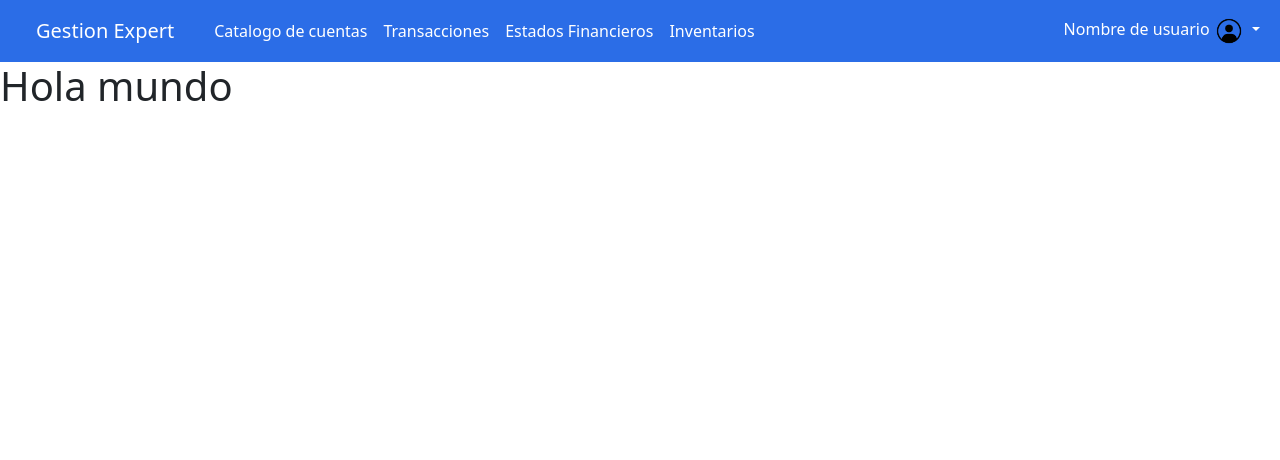
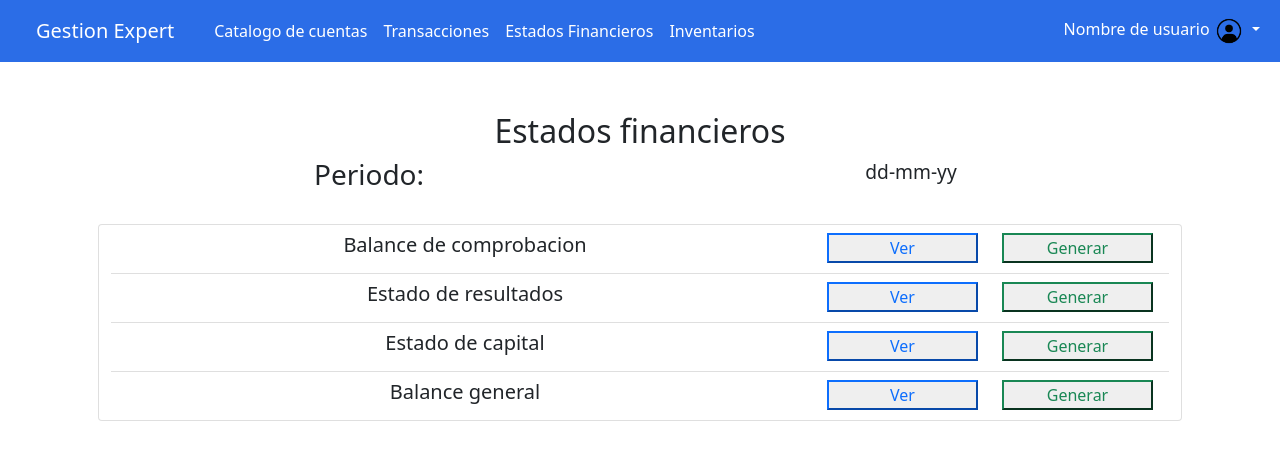
Before and after one commit to ph22012/PROTOTIPO-SIC-G3, a Django app: page /gestion/ in a window 1280 px wide. Shown: the top 460 px of the page. Run offline with Django 5.2, Linux system fonts and the light colour scheme; some libraries are stand-ins or nearby versions.

Commit message:
Created: Pagina principal de estados financieros

```diff
--- a/EstadosFinancieros/templates/gestion.html
+++ b/EstadosFinancieros/templates/gestion.html
@@ -1,10 +1,72 @@
-{% extends 'layouts/base.html' %}
+{% extends 'layouts/base.html' %} {% block content %}
 
+<div class="container align-content-center">
+  <div class=" row mx-3" style="margin-top: 50px">
+    <h2 class="text-center col-12">Estados financieros</h2>
+    <div class=" col-6">
+        <h3 class="text-center"> Periodo: </h3>
+    </div>
+    <div class=" col-6">
+        <form class="text-center" style="font-size: larger;"> dd-mm-yy</form>
+    </div>
 
-
-
-{% block content%}
-
-<h1>Hola mundo</h1>
+    <div class="card my-4 w-100">
+      <ul class="list-group list-group-flush">
+        <li class="list-group-item">
+          <div class="row">
+            <div class="col-8 text-center">
+              <h5>Balance de comprobacion</h5>
+            </div>
+            <div class="col-2 text-center">
+              <button class="btn-outline-primary w-100">Ver</button>
+            </div>
+            <div class="col-2 text-center">
+              <button class="btn-outline-success w-100">Generar</button>
+            </div>
+          </div>
+        </li>
+        <li class="list-group-item">
+          <div class="row">
+            <div class="col-8 text-center">
+              <h5>Estado de resultados</h5>
+            </div>
+            <div class="col-2 text-center">
+              <button class="btn-outline-primary w-100">Ver</button>
+            </div>
+            <div class="col-2 text-center">
+              <button class="btn-outline-success w-100">Generar</button>
+            </div>
+          </div>
+        </li>
+        <li class="list-group-item">
+          <div class="row">
+            <div class="col-8 text-center">
+              <h5>Estado de capital</h5>
+            </div>
+            <div class="col-2 text-center">
+              <button class="btn-outline-primary w-100">Ver</button>
+            </div>
+            <div class="col-2 text-center">
+              <button class="btn-outline-success w-100">Generar</button>
+            </div>
+          </div>
+        </li>
+        <li class="list-group-item">
+          <div class="row">
+            <div class="col-8 text-center">
+              <h5>Balance general</h5>
+            </div>
+            <div class="col-2 text-center">
+              <button class="btn-outline-primary w-100">Ver</button>
+            </div>
+            <div class="col-2 text-center">
+              <button class="btn-outline-success w-100">Generar</button>
+            </div>
+          </div>
+        </li>
+      </ul>
+    </div>
+  </div>
+</div>
 
 {%endblock%}
--- a/EstadosFinancieros/templates/layouts/base.html
+++ b/EstadosFinancieros/templates/layouts/base.html
@@ -5,7 +5,7 @@
   <head>
     <meta charset="UTF-8" />
     <meta name="viewport" content="width=device-width, initial-scale=1.0" />
-    <!link rel="stylesheet" href='/PrototipoSic/static/css/bootstrap.css' />
+    <link rel="stylesheet" href='/PrototipoSic/static/css/bootstrap.css' />
     <link rel="stylesheet" href="{% static 'css/bootstrap.css' %}" />
     <title>Document</title>
   </head>
@@ -29,7 +29,7 @@
               >
             </li>
             <li class="nav-item">
-              <a class="nav-link active" aria-current="page" href="#"
+              <a class="nav-link active" aria-current="page" href="/gestion"
                 >Estados Financieros</a
               >
             </li>
```
